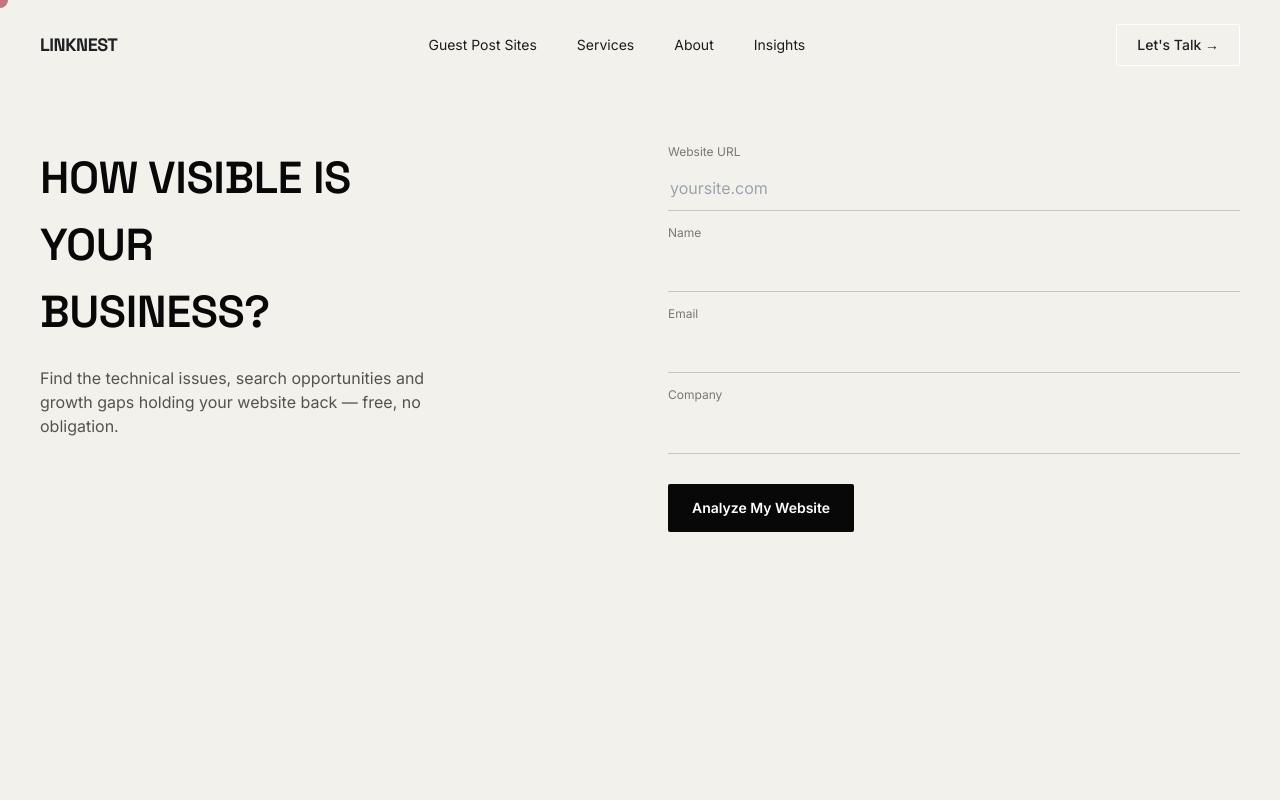
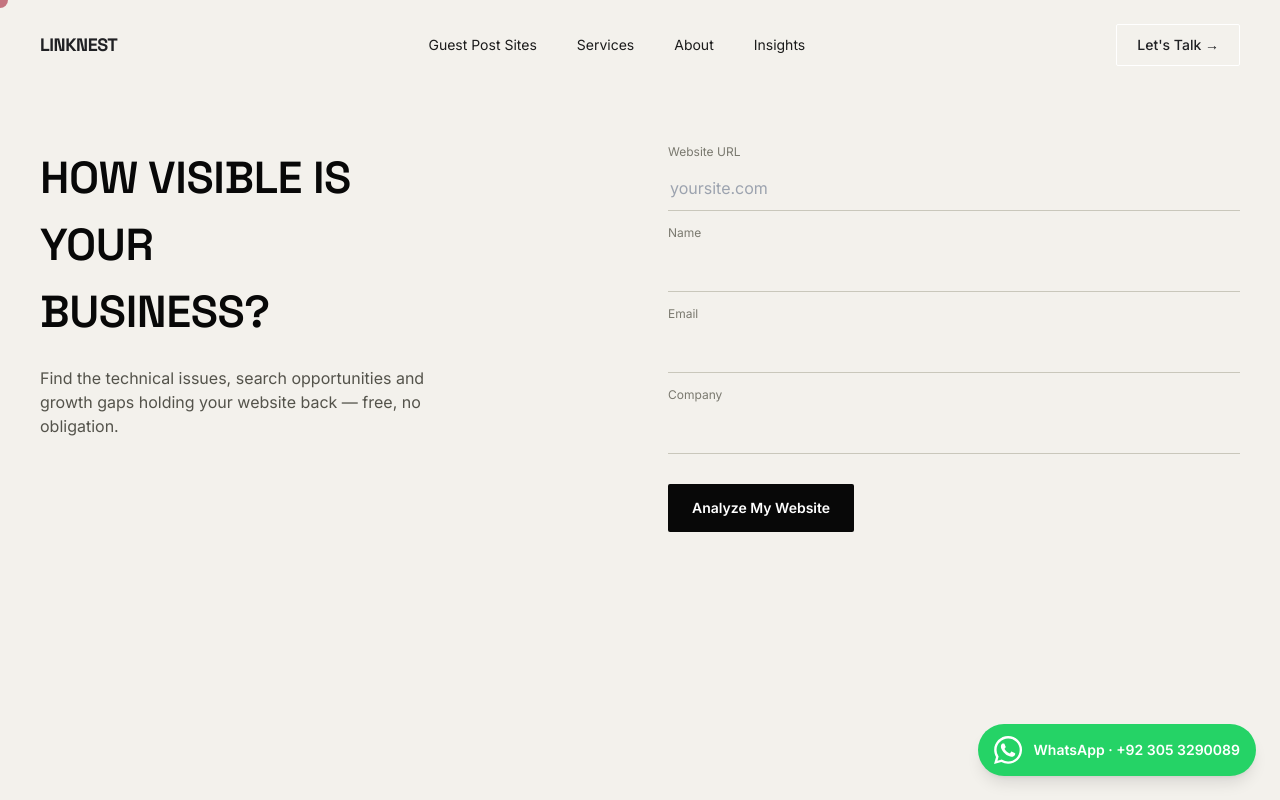
Before and after one commit to shaziashahzad434-lgtm/monument-seo, a React (Vite) app: page /contact in a window 1280 px wide. Shown: the top 800 px of the page. Built offline with nearby package versions, Linux system fonts and the light colour scheme.

Commit message:
Add floating WhatsApp button

```diff
--- a/src/App.jsx
+++ b/src/App.jsx
@@ -2,6 +2,7 @@ import { Routes, Route, useLocation } from 'react-router-dom';
 import { useEffect } from 'react';
 import Navbar from './components/Navbar.jsx';
 import Footer from './components/Footer.jsx';
+import WhatsAppButton from './components/WhatsAppButton.jsx';
 import CustomCursor from './components/CustomCursor.jsx';
 import Home from './pages/Home.jsx';
 import About from './pages/About.jsx';
@@ -41,6 +42,7 @@ export default function App() {
         </Routes>
       </main>
       <Footer />
+      <WhatsAppButton />
     </div>
   );
 }
--- /dev/null
+++ b/src/components/WhatsAppButton.jsx
@@ -0,0 +1,26 @@
+export default function WhatsAppButton() {
+  const phoneNumber = '923053290089';
+
+  return (
+    <a
+      href={`https://wa.me/${phoneNumber}`}
+      target="_blank"
+      rel="noopener noreferrer"
+      aria-label="Contact LinkNest on WhatsApp"
+      className="fixed bottom-6 right-6 z-[1000] flex items-center gap-3 rounded-full bg-[#25D366] px-4 py-3 text-white shadow-lg transition-transform duration-200 hover:scale-105"
+    >
+      <svg
+        viewBox="0 0 24 24"
+        width="28"
+        height="28"
+        fill="currentColor"
+        aria-hidden="true"
+      >
+        <path d="M20.52 3.48A11.82 11.82 0 0 0 12.08 0C5.5 0 .14 5.35.14 11.93c0 2.1.55 4.16 1.6 5.98L.04 24l6.25-1.64a11.9 11.9 0 0 0 5.78 1.47h.01c6.58 0 11.93-5.35 11.93-11.93a11.85 11.85 0 0 0-3.49-8.42ZM12.08 21.8a9.9 9.9 0 0 1-5.04-1.38l-.36-.21-3.71.97.99-3.62-.24-.37a9.85 9.85 0 0 1-1.52-5.26c0-5.45 4.44-9.89 9.9-9.89a9.83 9.83 0 0 1 7 2.9 9.83 9.83 0 0 1 2.9 7c0 5.46-4.44 9.9-9.9 9.9Zm5.43-7.41c-.3-.15-1.77-.87-2.04-.97-.28-.1-.48-.15-.68.15-.2.3-.78.97-.96 1.17-.18.2-.35.22-.65.07-.3-.15-1.26-.46-2.4-1.48-.89-.8-1.49-1.78-1.67-2.08-.17-.3-.02-.46.13-.61.13-.13.3-.35.45-.52.15-.18.2-.3.3-.5.1-.2.05-.38-.03-.53-.07-.15-.68-1.63-.93-2.23-.24-.58-.49-.5-.68-.51h-.58c-.2 0-.53.08-.81.38-.28.3-1.06 1.03-1.06 2.5s1.09 2.9 1.24 3.1c.15.2 2.14 3.27 5.19 4.59.72.31 1.28.5 1.72.64.72.23 1.38.2 1.9.12.58-.09 1.77-.73 2.02-1.43.25-.7.25-1.3.17-1.43-.07-.12-.27-.2-.57-.35Z" />
+      </svg>
+      <span className="hidden md:block text-sm font-semibold whitespace-nowrap">
+        WhatsApp · +92 305 3290089
+      </span>
+    </a>
+  );
+}
```
